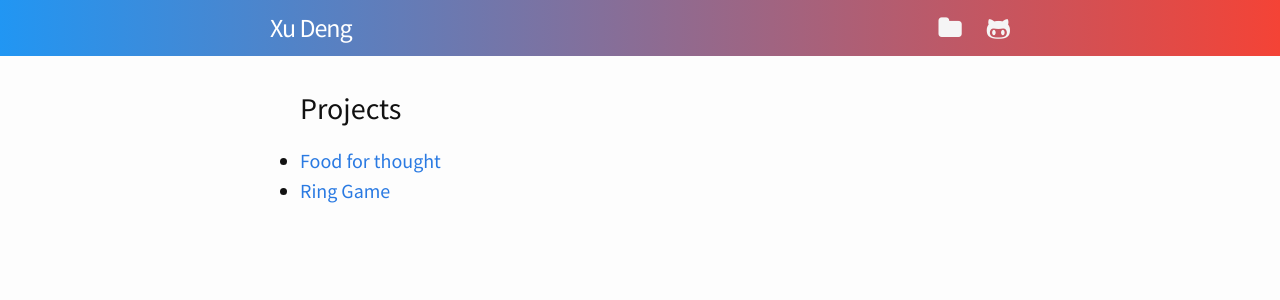
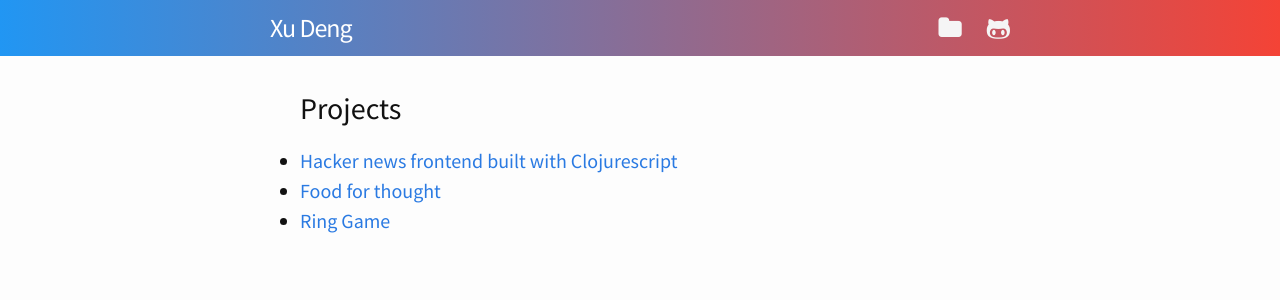
Before and after one commit to xden/xden.github.io, a Jekyll site: the page built from projects.html, in a window 1280 px wide. Shown: the top 300 px of the page. Built offline with Jekyll 4.4.1, drawn with Linux system fonts in a browser that asks for light colours.

Commit message:
Add hacker news frontend

```diff
--- a/projects.html
+++ b/projects.html
@@ -6,6 +6,9 @@ layout: default
 <ul class="project-list">
   <h2> Projects </h2>
   <li>
+    <a href="https://news.xudeng.io" target="_blank">Hacker news frontend built with Clojurescript</a>
+  </li>
+  <li>
     <a href="https://matching-game-50f26.firebaseapp.com/" target="_blank">Food for thought</a>
   </li>
   <li>
```
Also changed, not shown: _posts/2017-04-05-emacs-vs-vim.md (line endings or trailing spaces).
